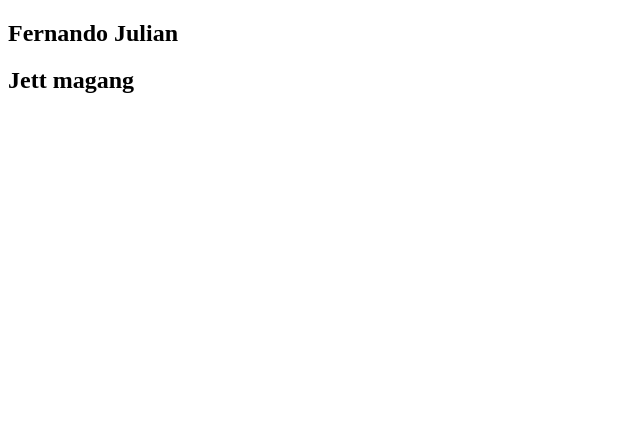
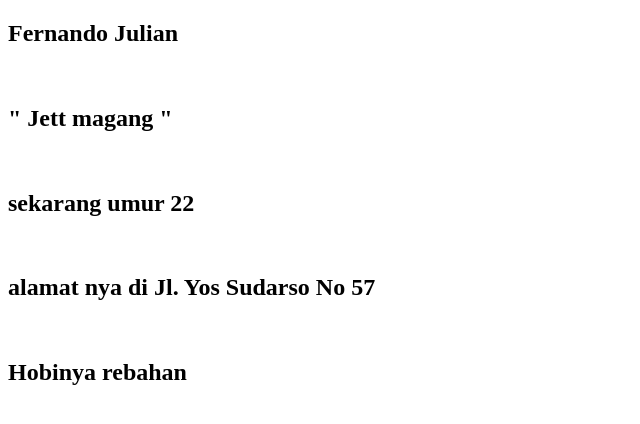
Before and after one commit to Gedearya/tugas-git-berlima, a plain HTML site: page index.html in a window 1280 px wide. Shown: the whole page, without its empty margins (0-640 px from the left). Drawn offline with Linux system fonts and the light colour scheme.

Commit message:
Add detail info section 2 at index.html

```diff
--- a/index.html
+++ b/index.html
@@ -10,7 +10,14 @@
     <section class="data-1"></section>
     <section class="data-2">
       <h1>Fernando Julian</h1>
-      <h1>Jett magang</h1>
+      <br />
+      <h1>" Jett magang "</h1>
+      <br />
+      <h1>sekarang umur 22</h1>
+      <br />
+      <h1>alamat nya di Jl. Yos Sudarso No 57</h1>
+      <br />
+      <h1>Hobinya rebahan</h1>
     </section>
     <section class="data-3"></section>
     <section class="data-4"></section>
```
